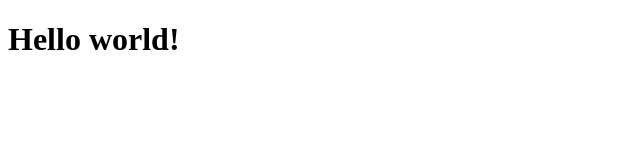
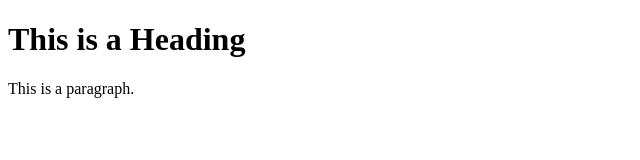
Before and after one commit to ARaie/araie.github.io, a plain HTML site: page index.html in a window 1280 px wide. Shown: the whole page, without its empty margins (0-640 px from the left). Drawn offline with Linux system fonts and the light colour scheme.

Commit message:
Update index.html

```diff
--- a/index.html
+++ b/index.html
@@ -1,10 +1,12 @@
 <!DOCTYPE html>
 <html>
-<head lang="en">
-<meta charset="UTF-8">
-<title>Hello World!</title>
+<head>
+<title>Page Title</title>
 </head>
 <body>
-<h1>Hello world!</h1>
+
+<h1>This is a Heading</h1>
+<p>This is a paragraph.</p>
+
 </body>
 </html>
```
